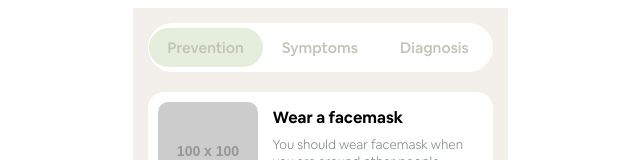
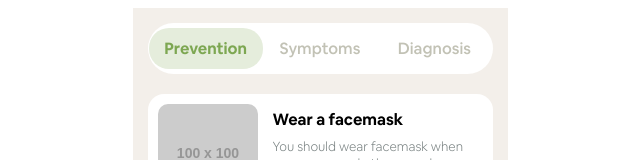
Before and after one commit to kiettrantuan/corona-app, a Next.js app: page / in a window 1280 px wide. Shown: the top 160 px of the page, without its empty margins (320-960 px from the left). Built offline with nearby package versions, Linux system fonts and the light colour scheme.

Commit message:
Change Selection-Selected font n color

```diff
--- a/components/Selection.tsx
+++ b/components/Selection.tsx
@@ -6,14 +6,6 @@ import Cards from './Cards';
 // Add Airbnb Cereal App font
 const webfont = require('./webfont/webfont.module.css');
 
-
-const LinkStyle = styled(Link)`
-    // width: 100%;
-    // text-align: center;
-    font-size: 15px;
-    font-family: 'Airbnb Cereal App Medium';
-    color: rgb(194,194,181);
-`
 const BoxStyle = styled(Box)`
     display: flex;
     align-items: center;
@@ -131,7 +123,7 @@ const Selection = ({
                 {items.map((i) => {
                     return (
                             <BoxStyle width={1 / 3} onClick={()=>handleSelect(i.key)} selected={i.key === key}>
-                                <LinkStyle>{i.title}</LinkStyle>
+                                <Link>{i.title}</Link>
                             </BoxStyle>
                     )
                 })}
```
